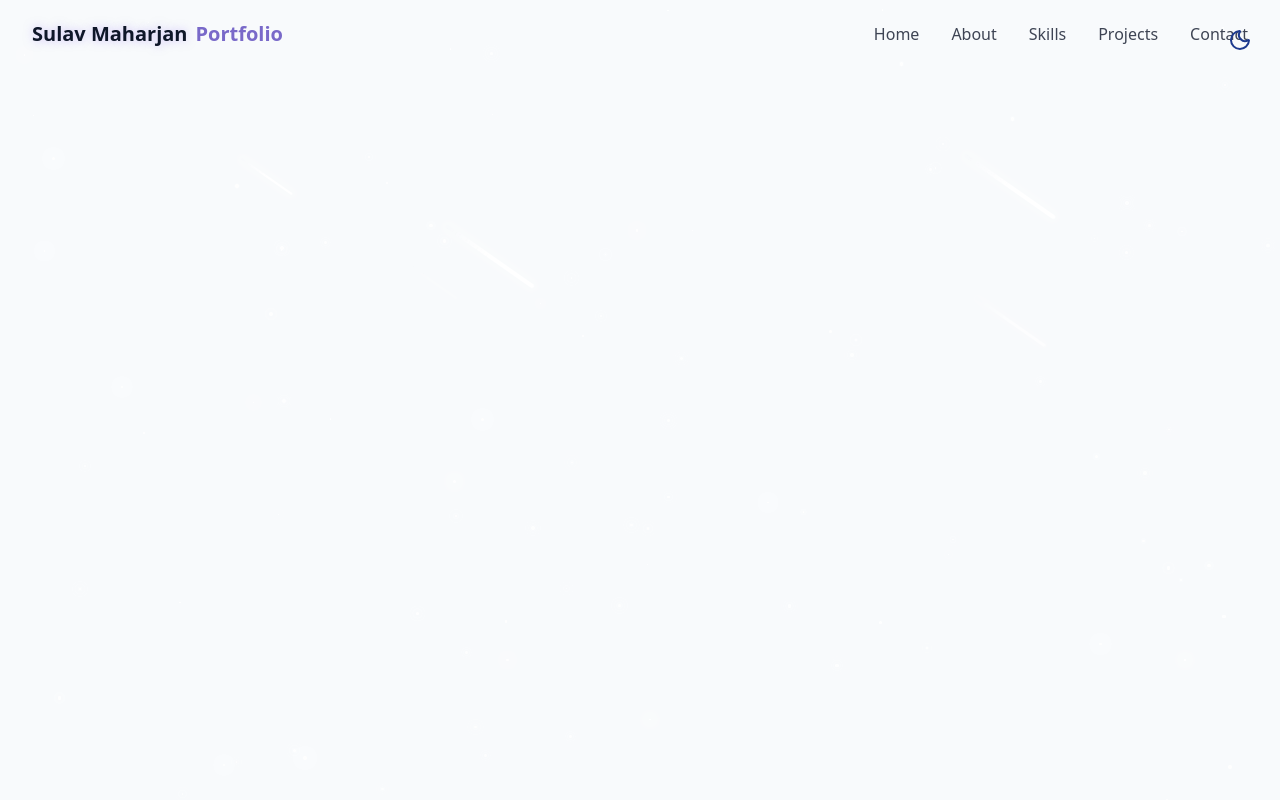
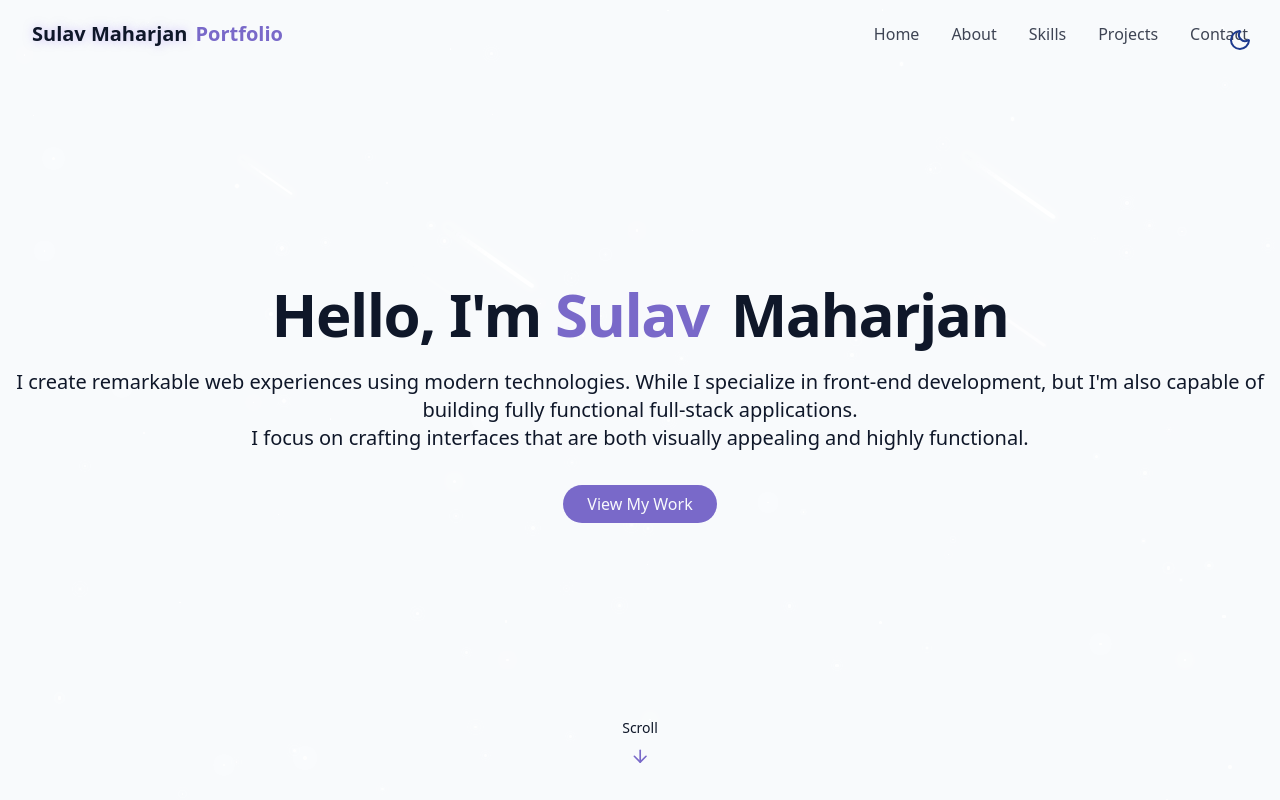
Before and after one commit to SulavMaharjan/SulavMaharjan_PortfolioWebsite, a React (Vite) app: page / in a window 1280 px wide. Built offline with nearby package versions, Linux system fonts and the light colour scheme.

Commit message:
HeroSection

```diff
--- /dev/null
+++ b/src/components/HeroSection.jsx
@@ -0,0 +1,47 @@
+import { ArrowDown } from "lucide-react";
+import React from "react";
+
+const HeroSection = () => {
+  return (
+    <section
+      id="home"
+      className="relative min-h-screen flex flex-col items-center justify-center px-4"
+    >
+      <div className="container max-w-4xl mx-auto text-center z-10"></div>
+      <div className="space-y-6">
+        <h1 className="text-4xl md:text-6xl font-bold tracking-tight">
+          <span className="opacity-0 animate-fade-in">Hello, I'm </span>
+          <span className="text-primary opacity-0 animate-fade-in-delay-1">
+            Sulav {""}
+          </span>
+          <span className="text-gradient ml-2 opacity-0 animate-fade-in-delay-2">
+            Maharjan
+          </span>
+        </h1>
+        <div className="flex flex-col">
+          <p className="text-lg md:text-xl text-muted-foreground max-2-2xl mx-auto opacity-0 animate-fade-in-delay-3">
+            I create remarkable web experiences using modern technologies. While
+            I specialize in front-end development, but I'm also capable of
+            building fully functional full-stack applications.
+          </p>
+          <p className="text-lg md:text-xl text-muted-foreground max-2-2xl mx-auto opacity-0 animate-fade-in-delay-3">
+            I focus on crafting interfaces that are both visually appealing and
+            highly functional.
+          </p>
+        </div>
+        <div className="pt-4 opacity-0 animate-fade-in-delay-4">
+          <a href="#projects" className="cosmic-button">
+            View My Work
+          </a>
+        </div>
+      </div>
+
+      <div className="absolute bottom-8 left-1/2 transform -translate-x-1/2 flex flex-col items-center animate-bounce">
+        <span className="text-sm text-muted-foreground mb-2">Scroll</span>
+        <ArrowDown className="h-5 w-5 text-primary" />
+      </div>
+    </section>
+  );
+};
+
+export default HeroSection;
--- a/src/index.css
+++ b/src/index.css
@@ -12,7 +12,7 @@
 
   --animate-float: float 6s ease-in-out infinite;
   --animate-pulse-subtle: pulse-subtle 4s ease-in-out infinite;
-  --animate-fade-in: fade-in 0.7s easeout forwards;
+  --animate-fade-in: fade-in 0.7s ease-out forwards;
   --animate-fade-in-delay-1: fade-in 0.7s ease-out 0.2s forwards;
   --animate-fade-in-delay-2: fade-in 0.7s ease-out 0.4s forwards;
   --animate-fade-in-delay-3: fade-in 0.7s ease-out 0.6s forwards;
--- a/src/pages/Home.jsx
+++ b/src/pages/Home.jsx
@@ -2,6 +2,7 @@
 import ThemeToggle from "../components/ThemeToggle";
 import StarBackground from "../components/StarBackground";
 import Navbar from "../components/Navbar";
+import HeroSection from "../components/HeroSection";
 
 const Home = () => {
   return (
@@ -13,7 +14,9 @@
       {/* Navbar */}
       <Navbar />
       {/* Main Content */}
-
+      <main>
+        <HeroSection />
+      </main>
       {/* Footer */}
     </div>
   );
```
